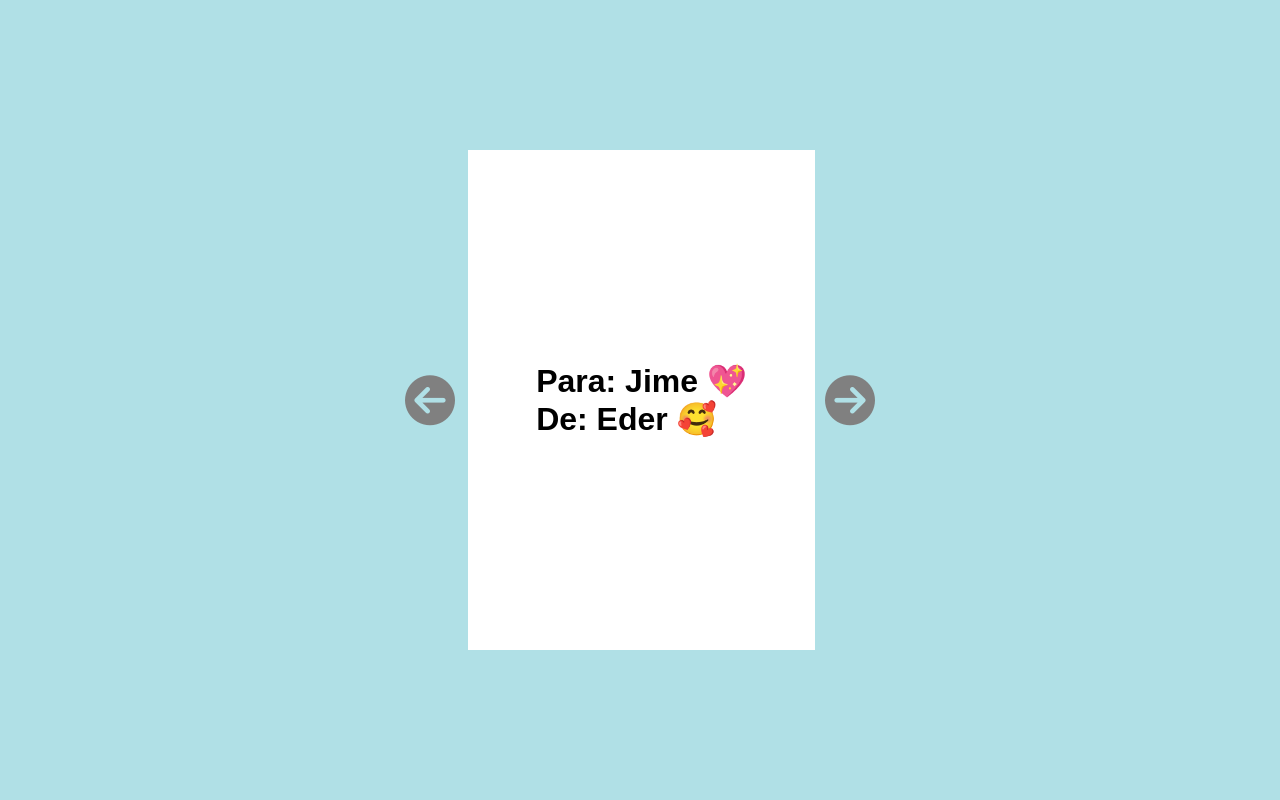
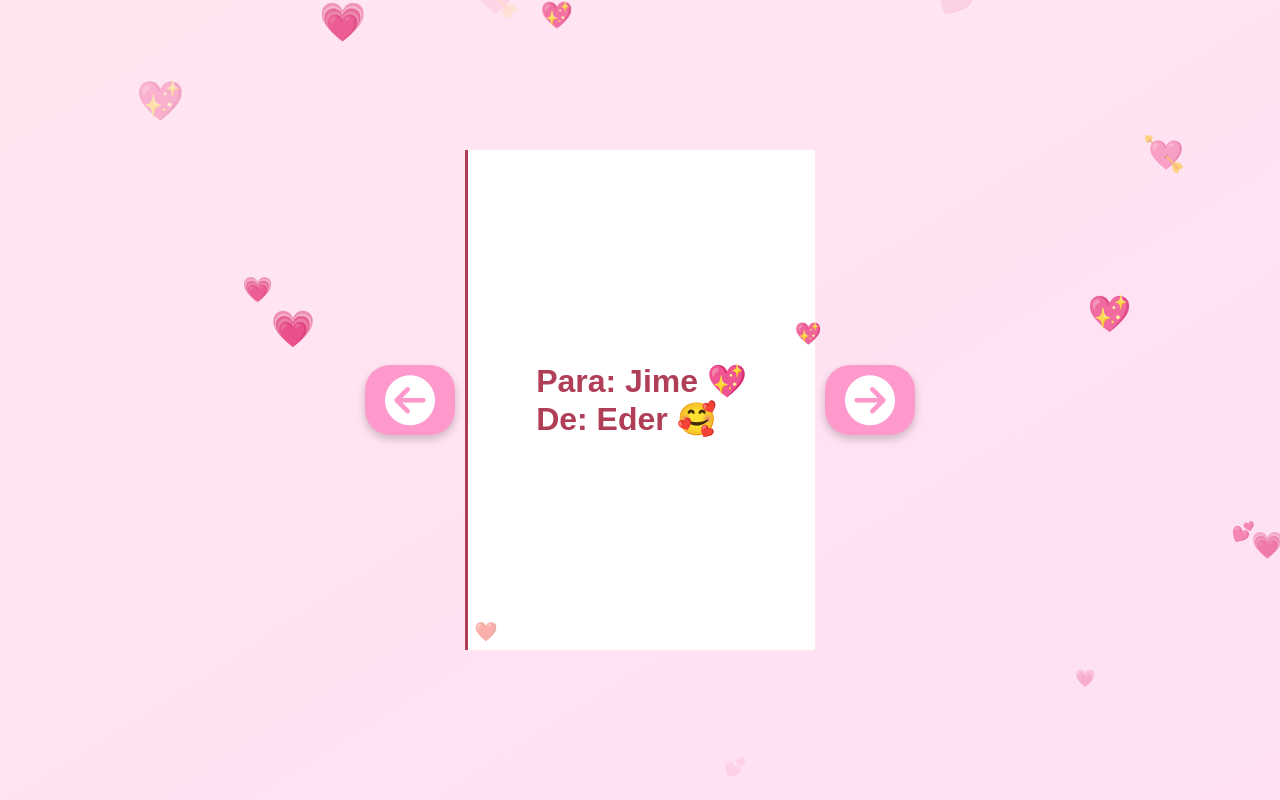
Before and after one commit to edferch/libro, a plain HTML site: page index.html in a window 1280 px wide. Drawn offline with Linux system fonts and the light colour scheme.

Commit message:
agregue cambios a css

```diff
--- a/index.html
+++ b/index.html
@@ -65,5 +65,8 @@
   <button id="next-btn">
     <i class="fas fa-arrow-circle-right"></i>
   </button>
+
+  <div class="floating-hearts"></div>
+
 </body>
 </html>
--- a/main.js
+++ b/main.js
@@ -80,3 +80,25 @@ function goPrevPage() {
         currentLocation--;
     }
 }
+
+// Corazones flotantes 💖
+const container = document.createElement("div");
+container.classList.add("floating-hearts");
+document.body.appendChild(container);
+
+function createHeart() {
+  const heart = document.createElement('span');
+  heart.innerText = ['💖', '💗', '💘', '❤️', '💕'][Math.floor(Math.random() * 5)];
+  heart.style.position = 'absolute';
+  heart.style.left = Math.random() * 100 + 'vw';
+  heart.style.animation = `float ${Math.random() * 3 + 3}s linear`;
+  heart.style.fontSize = (Math.random() * 20 + 20) + 'px';
+  heart.style.opacity = 0.8;
+  container.appendChild(heart);
+
+  setTimeout(() => {
+    heart.remove();
+  }, 6000);
+}
+
+setInterval(createHeart, 300);
--- a/style.css
+++ b/style.css
@@ -11,7 +11,8 @@ body {
     align-items: center;
 
     font-family: sans-serif;
-    background-color: powderblue;
+    background: linear-gradient(to bottom right, #ffe6f0, #ffe0f5);
+    color: #b03e57;
 }
 
 /* Book */
@@ -46,7 +47,7 @@ body {
 .front {
     z-index: 1;
     backface-visibility: hidden;
-    border-left: 3px solid powderblue;
+    border-left: 3px solid #b03e57;
 }
 
 .back {
@@ -75,7 +76,13 @@ body {
 /* Controller buttons*/
 button {
     border: none;
-    background-color: transparent;
+    background-color: #ff99cc;
+    color: white;
+    border: none;
+    padding: 10px 20px;
+    font-size: 16px;
+    border-radius: 25px;
+    box-shadow: 0 4px 8px rgba(0,0,0,0.2);
     cursor: pointer;
     margin: 10px;
     transition: transform 0.5s;
@@ -86,12 +93,12 @@ button:focus {
 }
 
 button:hover i {
-    color: #636363;
+    color: white;
 }
 
 i {
     font-size: 50px;
-    color: gray;
+    color: white;
 }
 
 /* Paper stack order */
@@ -106,3 +113,35 @@ i {
 #p3 {
     z-index: 1;
 }
+
+.floating-hearts {
+  position: fixed;
+  top: 0;
+  left: 0;
+  width: 100%;
+  height: 100%;
+  pointer-events: none;
+  overflow: hidden;
+  z-index: 9999;
+}
+
+.floating-hearts span {
+  position: absolute;
+  font-size: 2rem;
+  animation: float 6s linear infinite;
+  opacity: 0.8;
+}
+
+@keyframes float {
+  0% {
+    transform: translateY(100vh) scale(0.5);
+    opacity: 0;
+  }
+  50% {
+    opacity: 1;
+  }
+  100% {
+    transform: translateY(-10vh) scale(1.2);
+    opacity: 0;
+  }
+}
```
